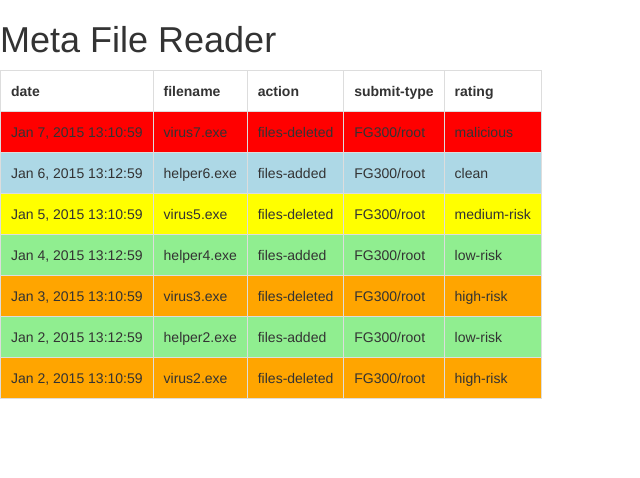
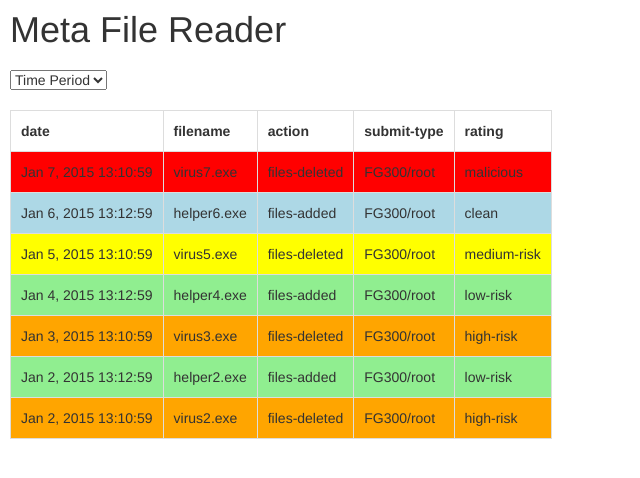
Before and after one commit to yiivan/meta_file_reader, a Django app: page / in a window 1280 px wide. Shown: the top 478 px of the page, without its empty margins (0-640 px from the left). Run offline with Django 3.2, Linux system fonts and the light colour scheme; some libraries are stand-ins or nearby versions.

Commit message:
time-period

```diff
--- a/main/static/css/main.css
+++ b/main/static/css/main.css
@@ -8,6 +8,18 @@ th {
 
 th:hover{
   color: blue;
+}
+
+table {
+  margin: 10px;
+}
+
+.title {
+  margin: 10px;
+}
+
+.time-period {
+  margin: 10px;
 }
 
 .malicious {
--- a/main/static/js/main.js
+++ b/main/static/js/main.js
@@ -1,4 +1,5 @@
 var globalData;
+var selectedData;
 $(document).ready(function() {
   $.ajax({
     url: "/json/",
@@ -105,4 +106,16 @@ $(document).ready(function() {
     render_table();
   });
 
+  $(".time-period").on("change", function(){
+    if ($(".time-period option:selected").val() === "24-hours"){
+      console.log("1")
+    } else if ($(".time-period option:selected").val() === "7-days") {
+      console.log("2")
+    } else if ($(".time-period option:selected").val() === "4-weeks") {
+      console.log("3")
+    }
+  });
+
+
+
 });
--- a/main/templates/index2.html
+++ b/main/templates/index2.html
@@ -11,7 +11,13 @@
     <script src="{% static "js/main.js" %}"></script>
   </head>
   <body>
-    <h1>Meta File Reader</h1>
+    <h1 class="title">Meta File Reader</h1>
+    <select class="time-period">
+      <option value="" disabled selected hidden>Time Period</option>
+      <option value="24-hours">24 hours</option>
+      <option value="7-days">7 days</option>
+      <option value="4-weeks">4 weeks</option>
+    </select>
     <table id="table" class="table-bordered">
       <tr>
         <th class="date">date</th>
```
